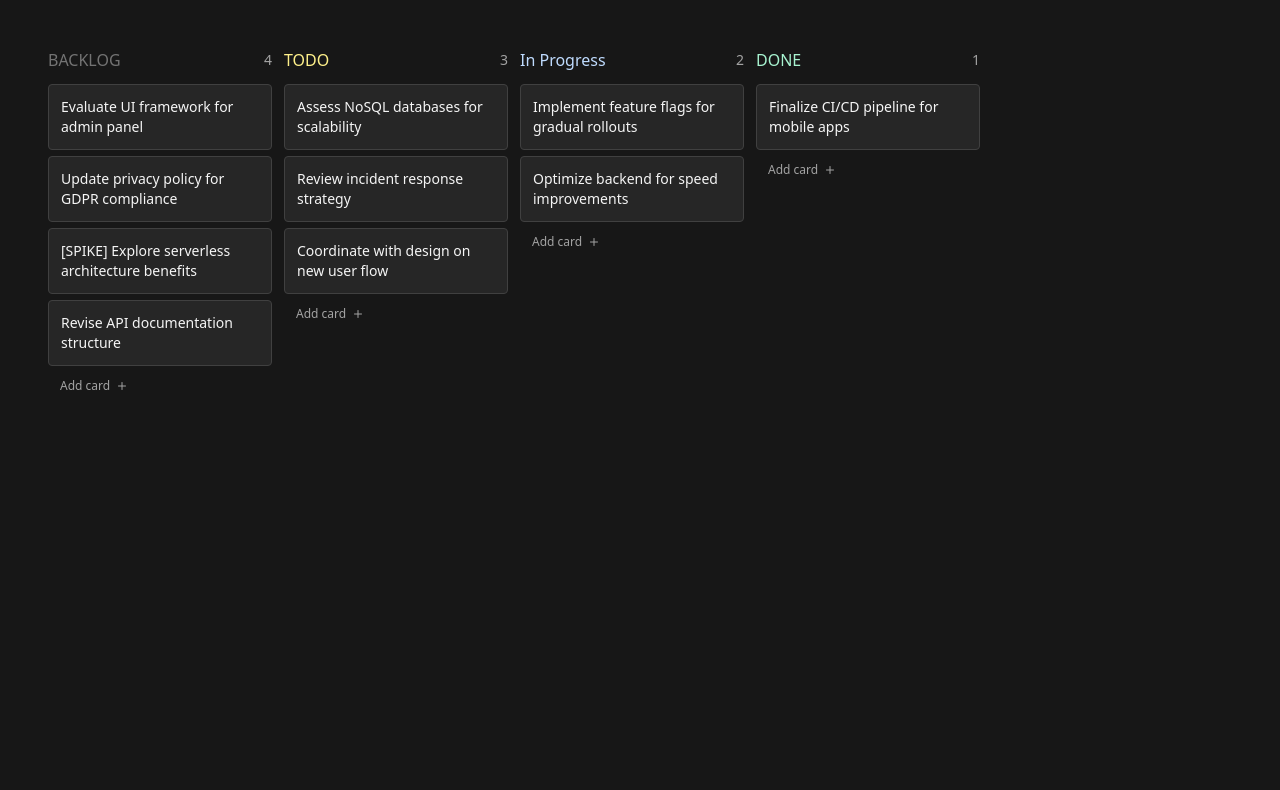
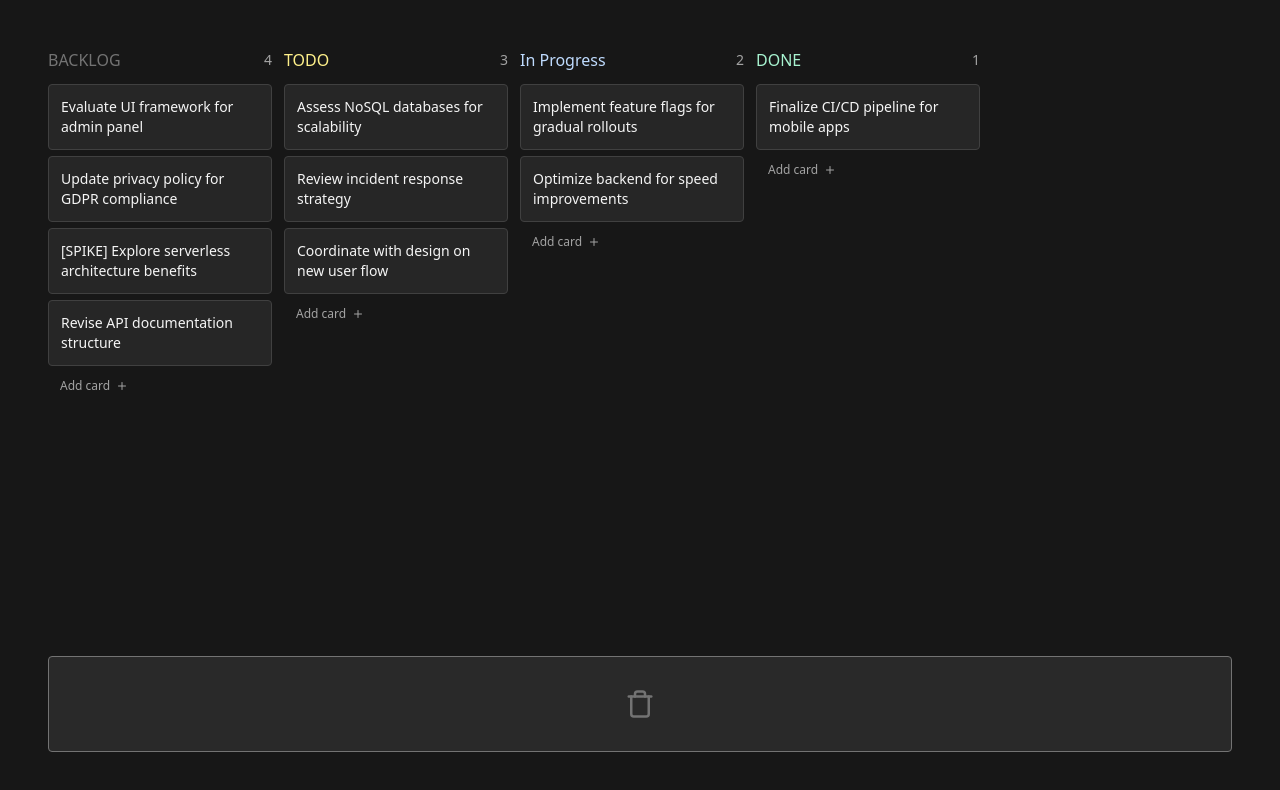
Before and after one commit to ShantYezekyan/kanban-tw, a React (Vite) app: page / in a window 1280 px wide. Shown: the top 790 px of the page. Built offline with nearby package versions, Linux system fonts and the light colour scheme.

Commit message:
add delete card functionality with dnd

```diff
--- a/src/components/Board.tsx
+++ b/src/components/Board.tsx
@@ -6,6 +6,28 @@ import type { ColumnType } from "../types";
 
 const Board = () => {
   const { data, setData } = useBoardData();
+
+  const deleteCard = (source: DraggableLocation, draggableId: string) => {
+    setData((prevData) => {
+      const startColumn = prevData.columns[source.droppableId];
+      const newTaskIds = startColumn.taskIds.filter((id) => id !== draggableId);
+
+      const newColumn = {
+        ...startColumn,
+        taskIds: newTaskIds,
+      };
+
+      const newData = {
+        ...prevData,
+        columns: {
+          ...prevData.columns,
+          [newColumn.id]: newColumn,
+        },
+      };
+
+      return newData;
+    });
+  };
 
   const moveWithinColumn = (
     start: ColumnType,
@@ -68,6 +90,11 @@ const Board = () => {
       return;
     }
 
+    if (destination?.droppableId === "delete-box") {
+      deleteCard(source, draggableId);
+      return;
+    }
+
     //Check if dropped in the same column
     if (
       destination.droppableId === source.droppableId &&
@@ -105,7 +132,7 @@ const Board = () => {
           })}
         </div>
 
-        {/* <DeleteBox setCards={setCards} /> */}
+        <DeleteBox />
       </div>
     </DragDropContext>
   );
--- a/src/components/DeleteBox.tsx
+++ b/src/components/DeleteBox.tsx
@@ -1,39 +1,27 @@
-import { useState } from "react";
+import { Droppable } from "react-beautiful-dnd";
 import { FaFire } from "react-icons/fa";
 import { FiTrash } from "react-icons/fi";
-import type { CardData } from "../MOCK_DATA";
 
-type DeleteBoxProps = {
-  setCards: React.Dispatch<React.SetStateAction<CardData[]>>;
-};
-
-const DeleteBox = ({ setCards }: DeleteBoxProps) => {
-  const [active, setActive] = useState(false);
-
-  const handleDragOver = (e: React.DragEvent<HTMLDivElement>) => {
-    e.preventDefault();
-    setActive(true);
-  };
-
-  const handleDragLeave = () => {
-    setActive(false);
-  };
-
-  const handleDragEnd = (e: React.DragEvent<HTMLDivElement>) => {
-    const cardId = e.dataTransfer.getData("cardId");
-    setCards((prev) => prev.filter((card) => card.id !== cardId));
-    setActive(false);
-  };
-
+const DeleteBox = () => {
   return (
-    <div
-      onDragOver={handleDragOver}
-      onDragLeave={handleDragLeave}
-      onDrop={handleDragEnd}
-      className={`mt-10 grid h-24 w-full shrink-0 place-content-center rounded border text-3xl ${active ? "border-red-800 bg-red-800/20 text-red-500" : "border-neutral-500 bg-neutral-500/20 text-neutral-500"}`}
-    >
-      {active ? <FaFire className="animate-bounce" /> : <FiTrash />}
-    </div>
+    <Droppable droppableId="delete-box">
+      {({ innerRef, droppableProps, placeholder }, snapshot) => (
+        <div
+          ref={innerRef}
+          {...droppableProps}
+          className={`relative mt-10 flex h-24 w-full shrink-0 items-center justify-center rounded border text-3xl ${snapshot.isDraggingOver ? "border-red-800 bg-red-800/20 text-red-500" : "border-neutral-500 bg-neutral-500/20 text-neutral-500"}`}
+        >
+          {snapshot.isDraggingOver ? (
+            <FaFire className="animate-bounce" />
+          ) : (
+            <FiTrash className="" />
+          )}
+          <div className="absolute left-1/2 top-1/2 -translate-x-1/2 -translate-y-1/2 transform">
+            {placeholder}
+          </div>
+        </div>
+      )}
+    </Droppable>
   );
 };
 
```
